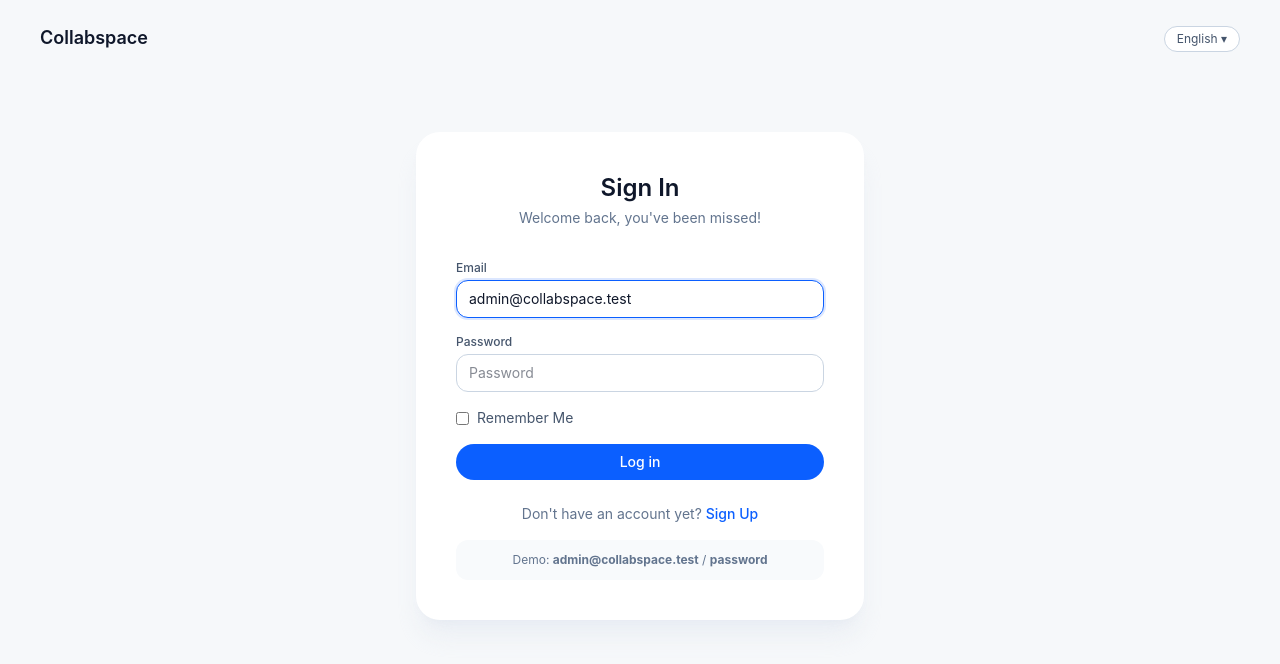
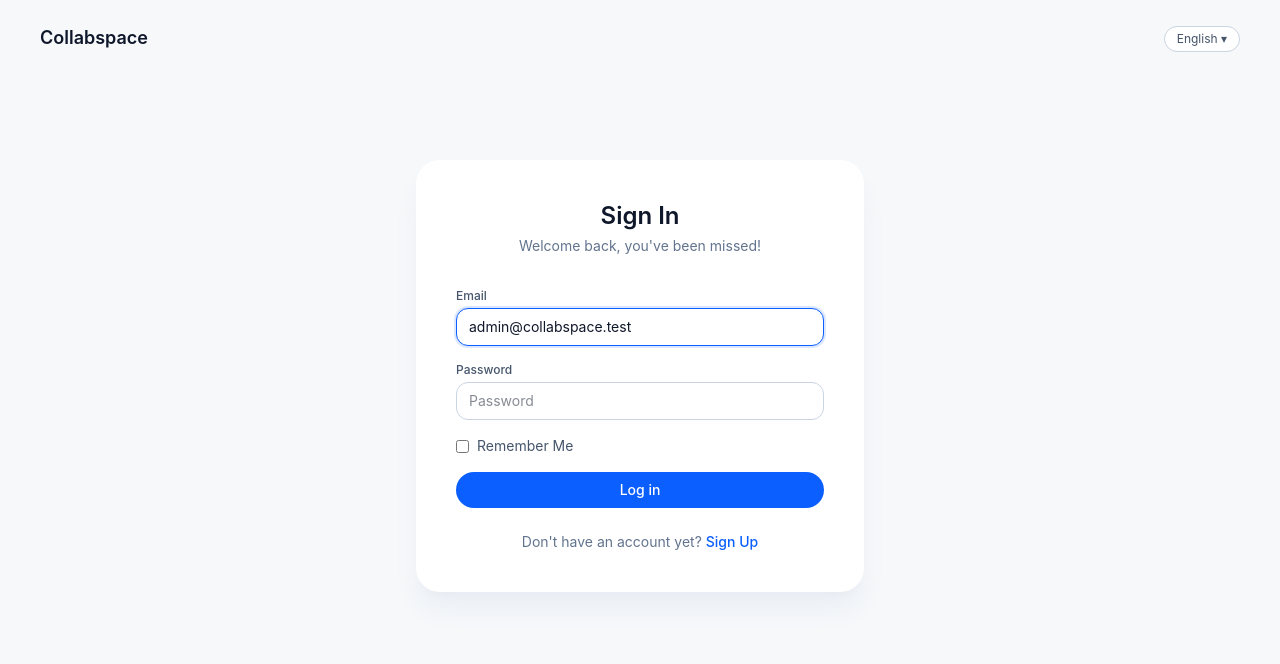
Before and after one commit to Yousef-Douhan/collabspace, a Laravel app: page /login in a window 1280 px wide. Shown: the top 664 px of the page. Run offline with Laravel 12, Linux system fonts and the light colour scheme; style sheets or scripts are compiled from the project's sources.

Commit message:
docs: live demo link; remove demo hint from login

```diff
--- a/resources/views/auth/login.blade.php
+++ b/resources/views/auth/login.blade.php
@@ -24,7 +24,4 @@
     <p class="mt-6 text-center text-sm text-slate-500">
         {{ __("Don't have an account yet?") }} <a href="{{ route('register') }}" class="font-medium text-brand">{{ __('Sign Up') }}</a>
     </p>
-    <p class="mt-4 rounded-xl bg-slate-50 p-3 text-center text-xs text-slate-500">
-        {{ __('Demo') }}: <b>admin@collabspace.test</b> / <b>password</b>
-    </p>
 </x-layouts.guest>
```
